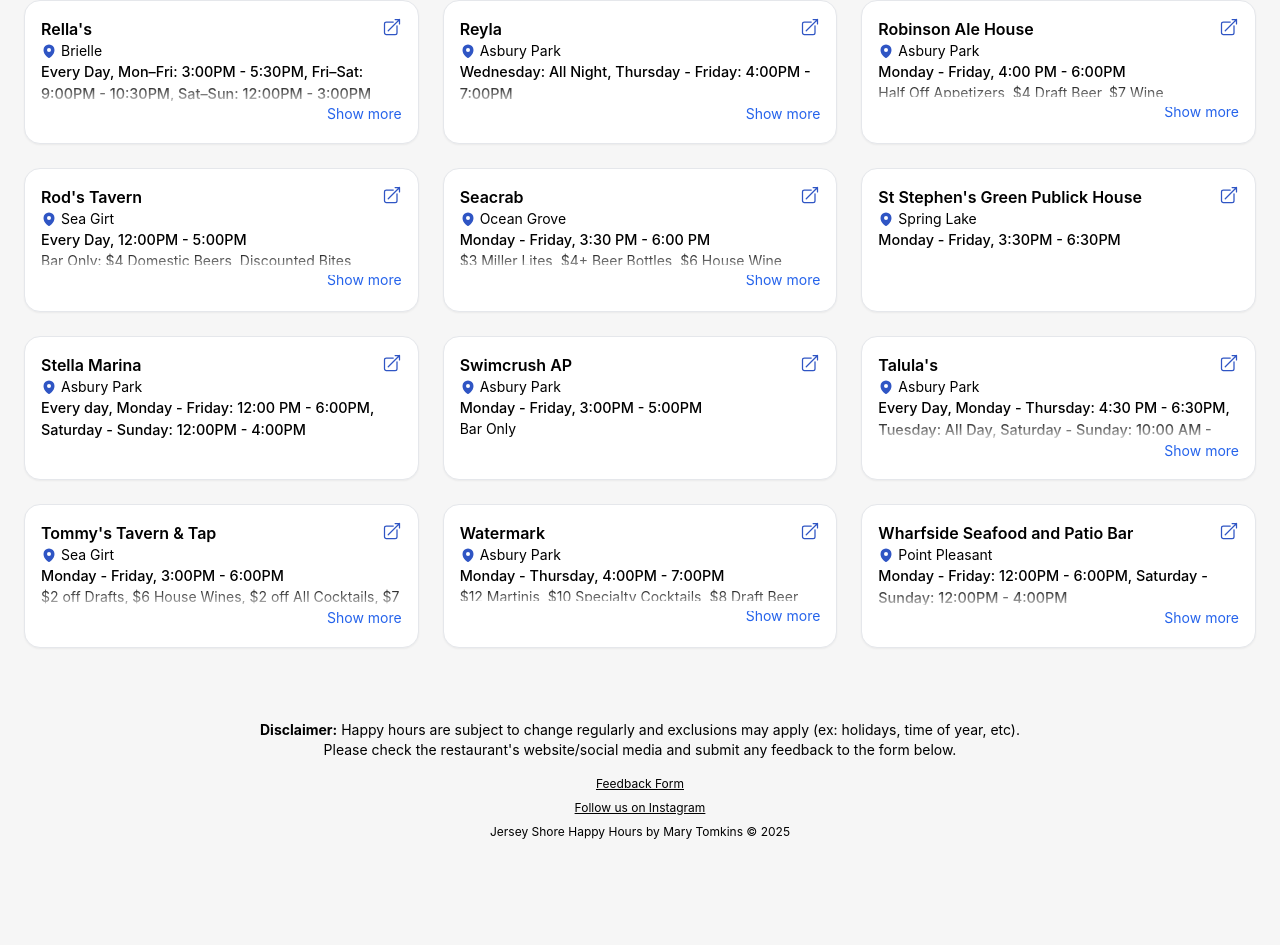
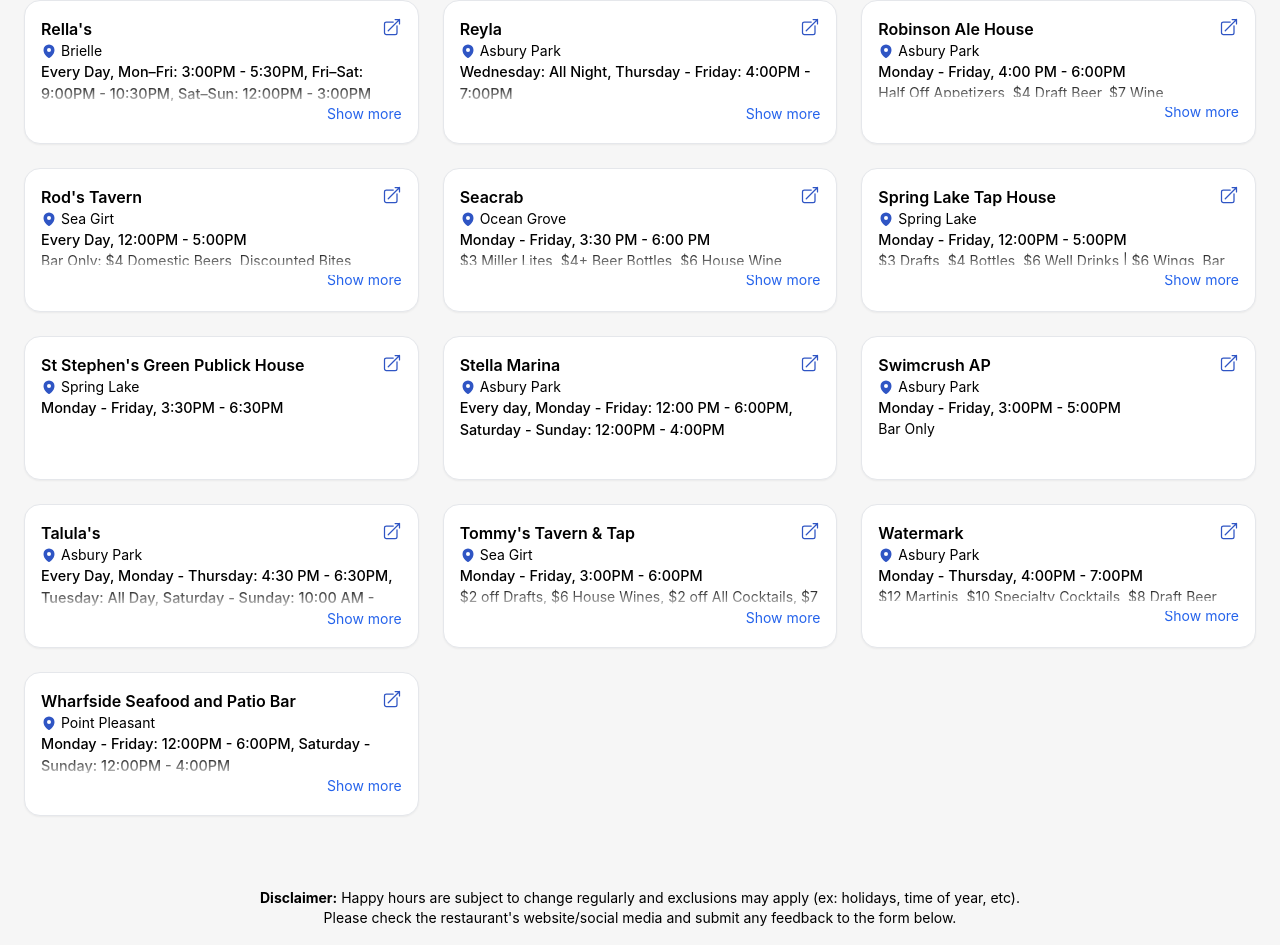
Before and after one commit to marytomkins/jersey-shore-happy-hours, a React (Create React App) app: page / in a window 1280 px wide. Shown: the part 2520-3465 px from the top of the page. Before the commit the page ends 3376 px from the top, so only its background shows below. Built offline with nearby package versions, Linux system fonts and the light colour scheme.

Commit message:
sl tap house

```diff
--- a/src/data/happyHours.js
+++ b/src/data/happyHours.js
@@ -385,7 +385,7 @@ const data = [
       Thursday: ["4:30PM", "6:30PM"],
       Friday: ["4:30PM", "6:30PM"],
       Saturday: ["10:00AM", "1:00PM"],
-      Sunday: ["10:00PM", "1:00PM"],
+      Sunday: ["10:00AM", "1:00PM"],
     },
     timeText:
       "Monday - Thursday: 4:30 PM - 6:30PM, Tuesday: All Day, Saturday - Sunday: 10:00 AM - 1:00 PM",
@@ -831,11 +831,11 @@ const data = [
     timeText: "4:00PM - 7:00PM",
     description: "$2 Off Drafts, $5 Wine & Well drinks, Discounted Food",
     dayFilter: {
-      Monday: ["4:00AM", "7:00PM"],
-      Tuesday: ["4:00AM", "7:00PM"],
-      Wednesday: ["4:00AM", "7:00PM"],
-      Thursday: ["4:00AM", "7:00PM"],
-      Friday: ["4:00AM", "7:00PM"],
+      Monday: ["4:00PM", "7:00PM"],
+      Tuesday: ["4:00PM", "7:00PM"],
+      Wednesday: ["4:00PM", "7:00PM"],
+      Thursday: ["4:00PM", "7:00PM"],
+      Friday: ["4:00PM", "7:00PM"],
     },
     timeFilter: [
       "4:00PM",
@@ -1010,6 +1010,22 @@ const data = [
     },
     timeFilter: ["3:00PM", "4:00PM", "5:00PM", "6:00PM"],
   },
+  {
+    name: "Spring Lake Tap House",
+    town: "Spring Lake",
+    link: "https://www.springlaketaphouse.com/",
+    dayText: "Monday - Friday",
+    timeText: "12:00PM - 5:00PM",
+    description: "$3 Drafts, $4 Bottles, $6 Well Drinks | $6 Wings, Bar Pies & Sliders | $2 Coors All Day Every Day",
+    dayFilter: {
+      Monday: ["12:00PM", "5:00PM"],
+      Tuesday: ["12:00PM", "5:00PM"],
+      Wednesday: ["12:00PM", "5:00PM"],
+      Thursday: ["12:00PM", "5:00PM"],
+      Friday: ["12:00PM", "5:00PM"],
+    },
+    timeFilter: ["3:00PM", "4:00PM", "5:00PM", "2:00PM", "1:00PM", "12:00PM"],
+  },
 ];
 
 export const happyHours = data.sort((a, b) => a.name.localeCompare(b.name));
```
